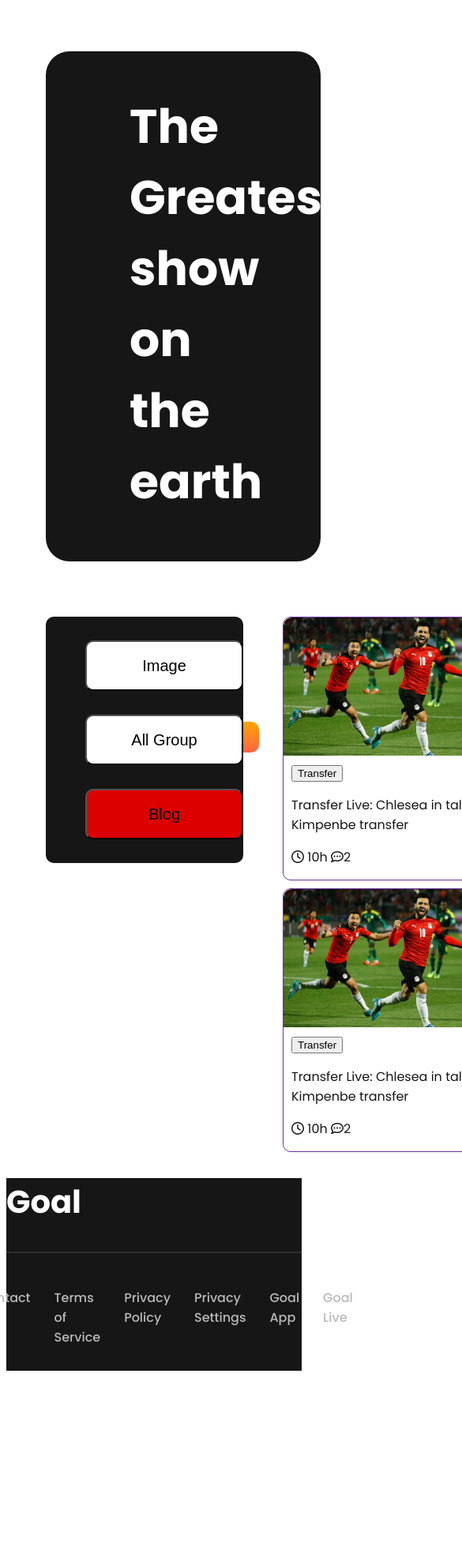
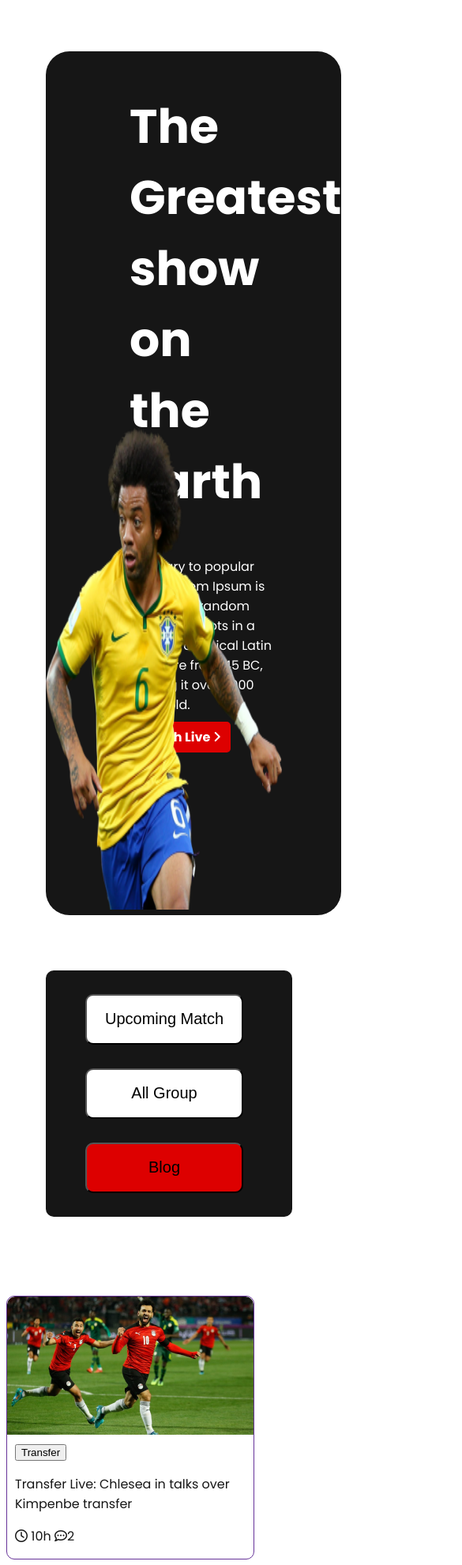
Before and after one commit to DelowarRafi/Second-assignment, a plain HTML site: page index.html in a window 390 px wide. Shown: the top 1982 px of the page at 79% size, 585 px wide, since content can reach past the window. Before the commit the page ends 1744 px from the top, so only its background shows below. Drawn offline with Linux system fonts and the light colour scheme.

Commit message:
last commit

```diff
--- a/index.html
+++ b/index.html
@@ -46,7 +46,7 @@
      <section class="all-rounder">
 
      <div class="form">
-      <button class="one">Image</button>
+      <button class="one">Upcoming Match</button>
       <button class="two">All Group</button>
       <button class="three">Blog</button>
      </div>
--- a/style.css
+++ b/style.css
@@ -25,11 +25,11 @@
  }
  .link-button {
   text-decoration: none;
-  background-image: linear-gradient(orange, tomato);
-  padding: 8px 30px;
-  color: white;
+  padding: 8px 12px 8px 12px;
+  color: #FFFFFF;
+  background-color: #DD0000;
   font-weight: 700;
-  border-radius: 10px;
+  border-radius: 5px;
 }
  .properties{
   width: 1321px;
@@ -62,6 +62,7 @@
  --------------------- */
  .all-rounder{
   display: flex;
+  width: 100%;
  }
  .form{
   width: 312px;
@@ -133,7 +134,7 @@ border-radius: 10px;
   width: 100%;
   height: 244px;
   background-color: #161616;
-  justify-content: center;
+  text-align: center;
   }
 h2{
 width: 95px;
@@ -141,13 +142,7 @@ height: 60px;
 color: #FFFFFF;
 font-size: 40px;
 font-weight: 600;
-
-}
-hr{
-  width: 1320px;
-  height: 0px;
-  border: 1px solid rgba(255, 255, 255, 0.1);
-  color: #FFFFFF 10%;
+justify-content: c;
 
 }
 .solved{
@@ -156,9 +151,60 @@ hr{
   font-weight: 500;
 font-size: 16px;
 justify-content: center;
+}
 
-}
-.solved p{
-  padding-left: 30px;
-  padding-top: 20px;
-}
+/*---------------------------------------
+ media query breakpoints,small devise
+ ---------------------------------------*/
+
+@media screen and (max-width:720px) {
+  /*CSS code for devices with a maximal width of 720 px */
+
+
+  .properties{
+    width: 100%;
+    height: 100%;
+  }
+  .fast-fart{
+    flex-direction: column;
+  }
+  .all-rounder{
+    flex-direction: column;
+background-color: white;
+  }
+  .disflay-grid{
+    display: grid;
+    grid-template-columns: repeat(1,1fr);
+  }
+
+  .solved{
+    flex-direction: column;
+ height: 400px;
+ background-color: black;
+  }
+
+  }
+  /*---------------------------------------
+ media query breakpoints,
+-------medium devise----------------------
+ ---------------------------------------*/
+ @media screen and (min-width:721px) and (max-width:995px){
+  .all-rounder{
+    flex-direction: column;
+
+  }
+  .disflay-grid{
+    display: grid;
+    grid-template-columns: repeat(2,1fr);
+  }
+  .all-rounder{
+    flex-direction: column;
+  }
+  .form{
+    display: flex;
+    background-color: white;
+    width: 50000px;
+  }
+
+
+ }
```
